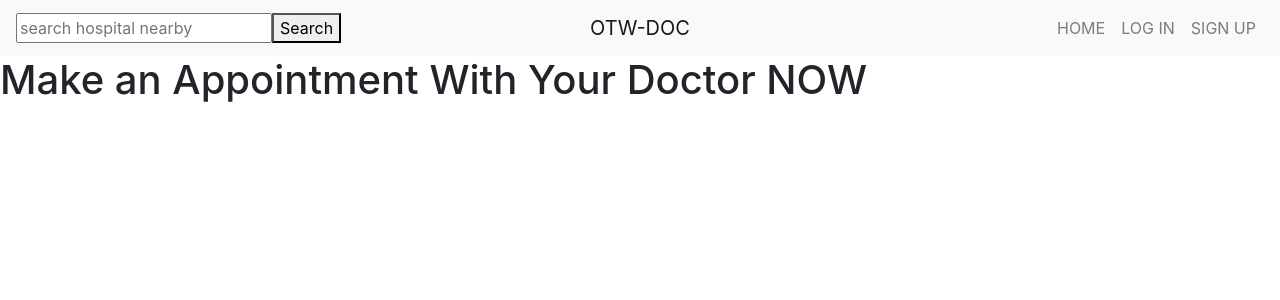
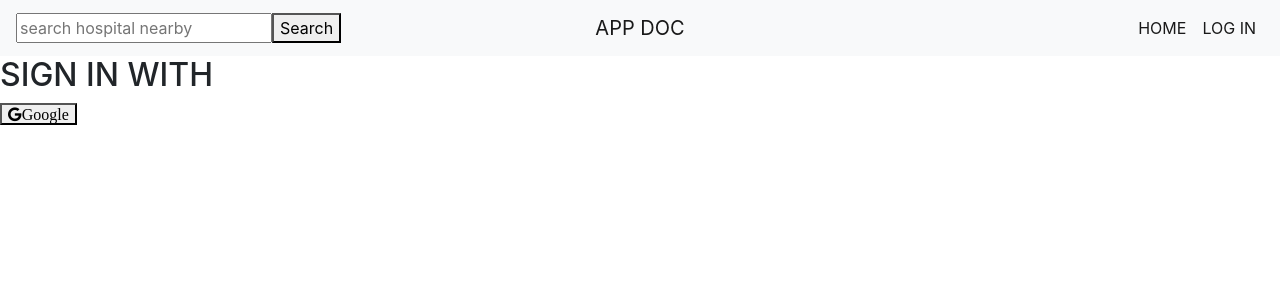
Before and after one commit to charizard-red/web, a React (Create React App) app: page /#/login in a window 1280 px wide. Before the commit this address led to /. Shown: the top 300 px of the page. Built offline with nearby package versions, Linux system fonts and the light colour scheme.

Commit message:
route navbar and adding login page

```diff
--- a/package.json
+++ b/package.json
@@ -4,8 +4,10 @@
   "private": true,
   "dependencies": {
     "bootstrap": "^4.1.1",
+    "font-awesome": "^4.7.0",
     "react": "^16.3.2",
     "react-dom": "^16.3.2",
+    "react-router-dom": "^4.2.2",
     "react-scripts": "1.1.4",
     "reactstrap": "^5.0.0"
   },
--- a/src/App.css
+++ b/src/App.css
@@ -5,3 +5,13 @@
   left: 50%;
   transform: translate(-50%, -50%);
 }
+
+@media all and (min-width: 480px) {
+  .Login {
+    padding: 60px 0;
+  }
+  .Login form {
+    margin: 0 auto;
+    max-width: 320px;
+  }
+}
--- a/src/App.js
+++ b/src/App.js
@@ -1,13 +1,11 @@
 import React, { Component } from 'react';
-import Header from './components/Header';
-import Example from './components/FirstPC';
+import NavBar from './components/NavBar';
 
 class App extends Component {
   render() {
     return (
       <div>
-        <Header />
-        <Example />
+        <NavBar />
     </div>
     );
   }
--- a/src/components/FirstPC.jsx
+++ /dev/null
@@ -1,13 +0,0 @@
-import React from 'react';
-
-const Example = (props) => {
-  return (
-    <div>
-
-        <h1>Make an Appointment With Your Doctor NOW</h1>
-
-    </div>
-  );
-};
-
-export default Example;
--- /dev/null
+++ b/src/components/Home.jsx
@@ -0,0 +1,12 @@
+import React from 'react';
+
+const Home = (props) => {
+  return (
+    <div>
+
+    <h1>Make an Appointment With Your Doctor NOW</h1>
+
+  </div>);
+};
+
+export default Home;
--- /dev/null
+++ b/src/components/Login.jsx
@@ -0,0 +1,18 @@
+import React, {Component} from 'react';
+import {button} from 'reactstrap'
+
+class Login extends Component {
+  render() {
+    return (
+      <form action="/login" method="post">
+      <div>
+        <h2 className="login-title">
+          SIGN IN WITH
+        </h2>
+        <button color='primary' className="fa fa-google btn-google a">Google</button>
+      </div>
+    </form>);
+  }
+}
+
+export default Login;
--- a/src/components/Header.jsx
+++ b/src/components/NavBar.jsx
@@ -11,10 +11,16 @@ import {
   DropdownToggle,
   DropdownMenu,
   DropdownItem } from 'reactstrap';
-import SearchBar from './Search'
 import '../App.css'
 
-class Header extends Component {
+import {Route, NavLink as RRNavLink, HashRouter} from "react-router-dom";
+
+import Home from './Home';
+import Login from './Login';
+import SearchBar from './Search';
+
+
+class NavBar extends Component {
   constructor(props) {
     super(props);
 
@@ -30,29 +36,32 @@ class Header extends Component {
   }
   render() {
     return (
+      <HashRouter>
       <div>
+
         <Navbar color="light" light expand="md">
-          <NavbarBrand className='NavbarBrand'href="/">OTW-DOC</NavbarBrand>
+          <NavbarBrand className='NavbarBrand' to="/" tag={RRNavLink}>APP DOC</NavbarBrand>
           <SearchBar />
           <NavbarToggler onClick={this.toggle} />
           <Collapse isOpen={this.state.isOpen} navbar>
             <Nav className="ml-auto" navbar>
               <NavItem>
-                <NavLink href="">HOME</NavLink>
+                <NavLink to="/" tag={RRNavLink}>HOME</NavLink>
               </NavItem>
               <NavItem>
-                <NavLink href="">LOG IN</NavLink>
-              </NavItem>
-              <NavItem>
-                <NavLink href="">SIGN UP</NavLink>
+                <NavLink to='/login' tag={RRNavLink}>LOG IN</NavLink>
               </NavItem>
             </Nav>
           </Collapse>
         </Navbar>
 
+        <Route exact path='/' component={Home}/>
+        <Route path='/login' component={Login}/>
+
       </div>
+      </HashRouter>
     );
   }
 }
 
-export default Header;
+export default NavBar;
--- a/src/index.js
+++ b/src/index.js
@@ -3,6 +3,7 @@ import ReactDOM from 'react-dom';
 import './index.css';
 import App from './App';
 import 'bootstrap/dist/css/bootstrap.min.css';
+import 'font-awesome/css/font-awesome.min.css';
 import registerServiceWorker from './registerServiceWorker';
 
 ReactDOM.render(<App />, document.getElementById('root'));
```
Also changed, not shown: 1 other file (tests, documents, lock files or other folders).
